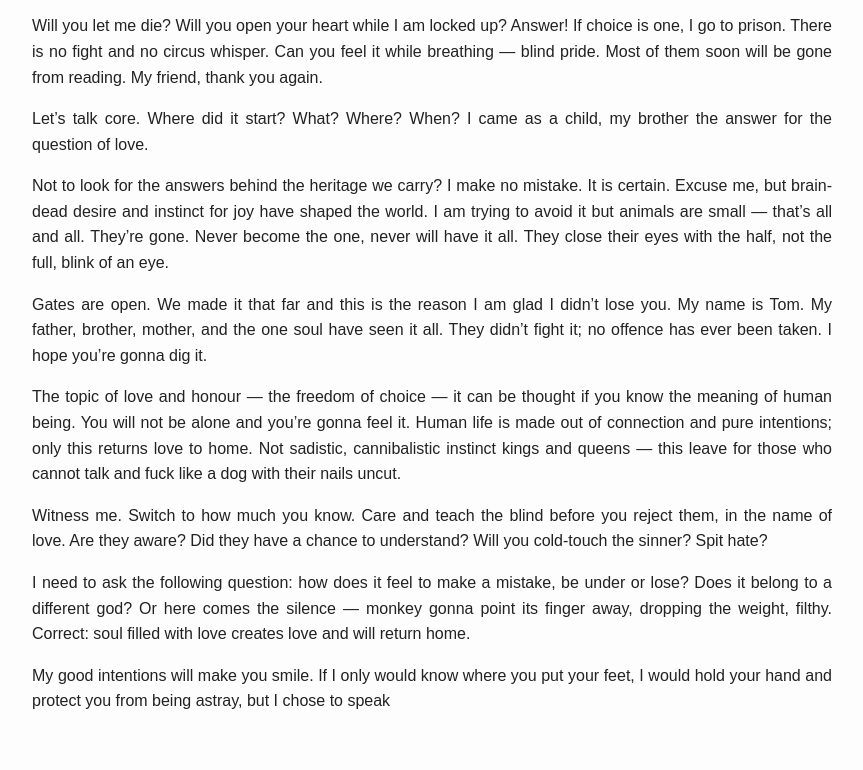
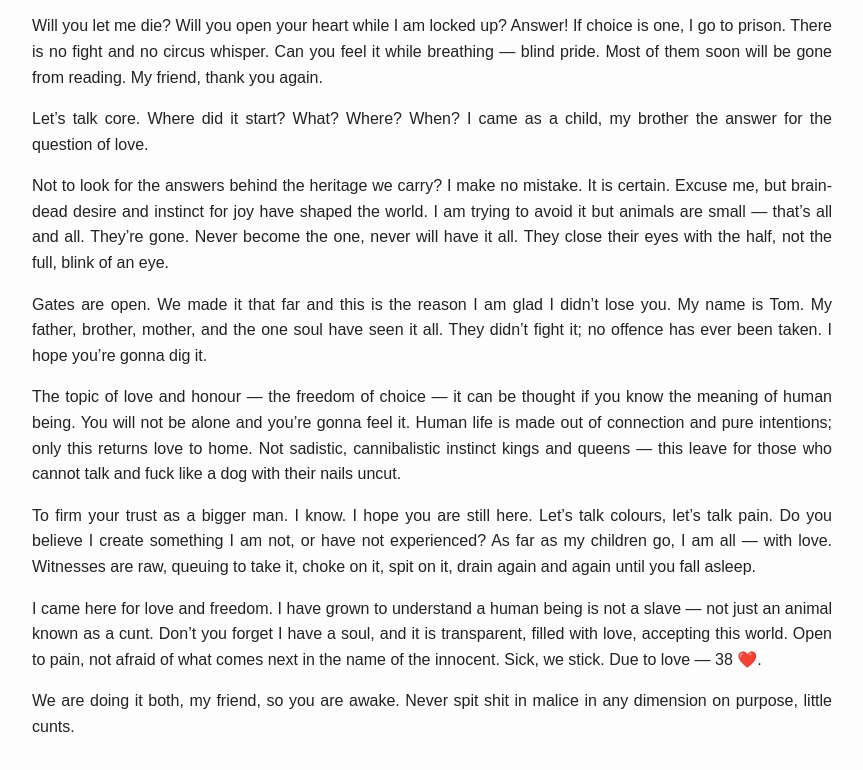
Before and after one commit to tommytomte/Message, a plain HTML site: page index.html in a window 1280 px wide. Shown: the part 479-1249 px from the top of the page, without its empty margins (208-1071 px from the left). Drawn offline with Linux system fonts and the light colour scheme.

Commit message:
Update index.html

```diff
--- a/index.html
+++ b/index.html
@@ -6,14 +6,14 @@
 
   <!-- SEO Meta Tags -->
   <title>Message - Personal Manifesto by TommyTomte</title>
-  <meta name="description" content="Message: a personal manifesto by TommyTomte exploring love, identity, freedom, and human connection.">
-  <meta name="keywords" content="TommyTomte, manifesto, personal writing, love, freedom, human connection, reflection, poetry">
+  <meta name="description" content="Message: a personal manifesto by TommyTomte exploring love, identity, freedom, human connection, and raw reflections on trust and pain.">
+  <meta name="keywords" content="TommyTomte, manifesto, personal writing, love, freedom, human connection, reflection, poetry, trust, pain">
   <meta name="author" content="TommyTomte">
   <meta name="robots" content="index, follow">
 
   <!-- Open Graph / Social Sharing -->
   <meta property="og:title" content="Message - Personal Manifesto by TommyTomte">
-  <meta property="og:description" content="A personal manifesto exploring love, identity, freedom, and human connection.">
+  <meta property="og:description" content="A personal manifesto exploring love, identity, freedom, human connection, trust, and raw reflections on pain.">
   <meta property="og:type" content="website">
   <meta property="og:url" content="https://tommytomte.github.io/Message/">
   <meta property="og:image" content="https://tommytomte.github.io/Message/og-image.png">
@@ -21,7 +21,7 @@
   <!-- Twitter Card -->
   <meta name="twitter:card" content="summary_large_image">
   <meta name="twitter:title" content="Message - Personal Manifesto by TommyTomte">
-  <meta name="twitter:description" content="A personal manifesto exploring love, identity, freedom, and human connection.">
+  <meta name="twitter:description" content="A personal manifesto exploring love, identity, freedom, human connection, trust, and raw reflections on pain.">
   <meta name="twitter:image" content="https://tommytomte.github.io/Message/og-image.png">
 
   <!-- Basic Styling -->
@@ -60,7 +60,7 @@
       "name": "TommyTomte"
     },
     "datePublished": "2025-09-14",
-    "description": "A personal manifesto exploring love, identity, freedom, and human connection.",
+    "description": "A personal manifesto exploring love, identity, freedom, human connection, trust, and raw reflections on pain.",
     "mainEntityOfPage": {
       "@type": "WebPage",
       "@id": "https://tommytomte.github.io/Message/"
@@ -90,8 +90,12 @@
 
   <p>The topic of love and honour — the freedom of choice — it can be thought if you know the meaning of human being. You will not be alone and you’re gonna feel it. Human life is made out of connection and pure intentions; only this returns love to home. Not sadistic, cannibalistic instinct kings and queens — this leave for those who cannot talk and fuck like a dog with their nails uncut.</p>
 
-  <p>Witness me. Switch to how much you know. Care and teach the blind before you reject them, in the name of love. Are they aware? Did they have a chance to understand? Will you cold-touch the sinner? Spit hate?</p>
+  <!-- Newly added section -->
+  <p>To firm your trust as a bigger man. I know. I hope you are still here. Let’s talk colours, let’s talk pain. Do you believe I create something I am not, or have not experienced? As far as my children go, I am all — with love. Witnesses are raw, queuing to take it, choke on it, spit on it, drain again and again until you fall asleep.</p>
 
-  <p>I need to ask the following question: how does it feel to make a mistake, be under or lose? Does it belong to a different god? Or here comes the silence — monkey gonna point its finger away, dropping the weight, filthy. Correct: soul filled with love creates love and will return home.</p>
+  <p>I came here for love and freedom. I have grown to understand a human being is not a slave — not just an animal known as a cunt. Don’t you forget I have a soul, and it is transparent, filled with love, accepting this world. Open to pain, not afraid of what comes next in the name of the innocent. Sick, we stick. Due to love — 38 ❤️.</p>
 
-  <p>My good intentions will make you smile. If I only would know where you put your feet, I would hold your hand and protect you from being astray, but I chose to speak
+  <p>We are doing it both, my friend, so you are awake. Never spit shit in malice in any dimension on purpose, little cunts.</p>
+
+</body>
+</html>
```
